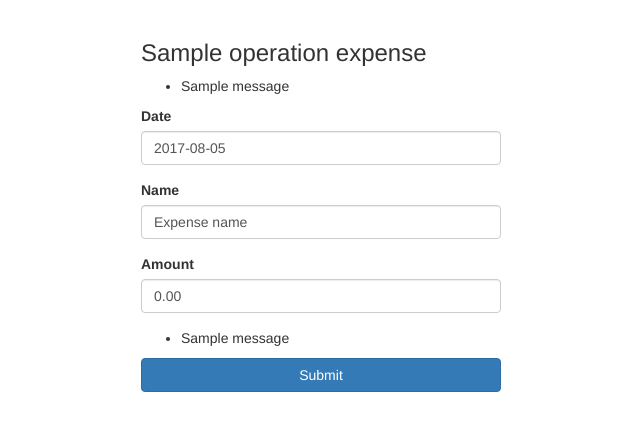
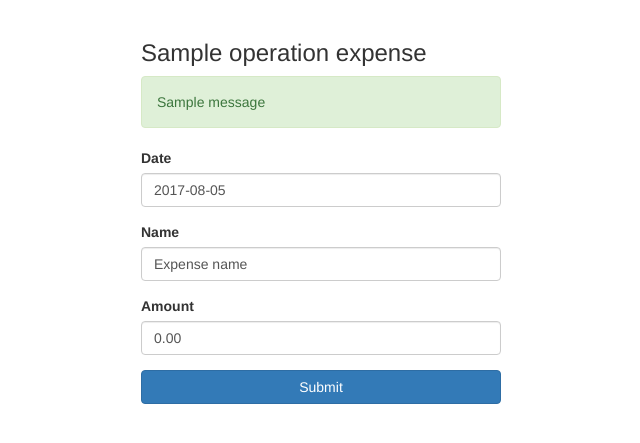
Before and after one commit to luizpericolo/expense-tracker, a Flask app: template app/static/templates/expense.html in a window 1280 px wide. Shown: the part 52-495 px from the top of the page, without its empty margins (319-959 px from the left). Run offline with Flask 2, Linux system fonts and the light colour scheme; the visitor is signed in with stand-in values (Sample User, id 1); the template is opened without the code that fills it: values that come from a table or form of the project are taken from there, most other values are stand-ins (such as "Sample title", 1, 10 or a date in 2020); one stand-in notice (Sample message) is shown; some libraries are stand-ins or nearby versions.

Commit message:
change flash category to use bootstrap alerts

```diff
--- a/app/auth/views.py
+++ b/app/auth/views.py
@@ -28,10 +28,10 @@ def signup_post():
             if new_user:
                 flash("User '{}' created successfully. Please log in!".format(form.username.data), category='success')
             else:
-                flash('Error creating user', category='error')
+                flash('Error creating user', category='danger')
             return redirect(url_for('auth.login_get'))
         else:
-            flash("Username '{}' is already taken".format(form.username.data), category='error')
+            flash("Username '{}' is already taken".format(form.username.data), category='danger')
     else:
         flash_form_errors(form)
     return render_template('signup.html', title='Sign up', form=form)
@@ -50,7 +50,7 @@ def login_post():
         if user and User.validate_login(user.password, form.password.data):
             login_user_(user)
             return redirect(request.args.get('next') or url_for('site.home'))
-        flash('Wrong username or password!', category='error')
+        flash('Wrong username or password!', category='danger')
     return render_template('login.html', title='Log in', form=form)
 
 
--- a/app/static/templates/expense.html
+++ b/app/static/templates/expense.html
@@ -6,13 +6,13 @@
             <h3>{{operation}} expense</h3>
             <form method="{{method | d('POST')}}" action="/expense">
                 {{ form.csrf_token }}
-                {% with messages = get_flashed_messages(category_filter=["success"]) %}
+                {% with messages = get_flashed_messages(with_categories=true) %}
                     {% if messages %}
-                    <ul class=flashes>
-                        {% for message in messages %}
-                            <li>{{ message }}</li>
+                        {% for category, message in messages %}
+                            <div class="alert alert-{{category}}">
+                                {{ message }}
+                            </div>
                         {% endfor %}
-                    </ul>
                     {% endif %}
                 {% endwith %}
                 <div class="form-group">
@@ -27,15 +27,6 @@
                     <label for="amount">Amount</label>
                     {{ form.amount(class_='form-control') }}
                 </div>
-                {% with messages = get_flashed_messages(category_filter=["error"]) %}
-                    {% if messages %}
-                    <ul class=flashes>
-                        {% for message in messages %}
-                            <li>{{ message }}</li>
-                        {% endfor %}
-                    </ul>
-                    {% endif %}
-                {% endwith %}
                 <button type="submit" class="btn btn-primary btn-block">Submit</button>
             </form>
             <br>
--- a/app/utils/flash_utils.py
+++ b/app/utils/flash_utils.py
@@ -3,4 +3,4 @@ from flask import flash
 
 def flash_form_errors(form):
     for field, field_errors in form.errors.items():
-        flash('{}: {}'.format(field, ','.join(field_errors)), category='error')
+        flash('{}: {}'.format(field, ','.join(field_errors)), category='danger')
```
Also changed, not shown: app/static/templates/home.html (+9 -0 lines).
